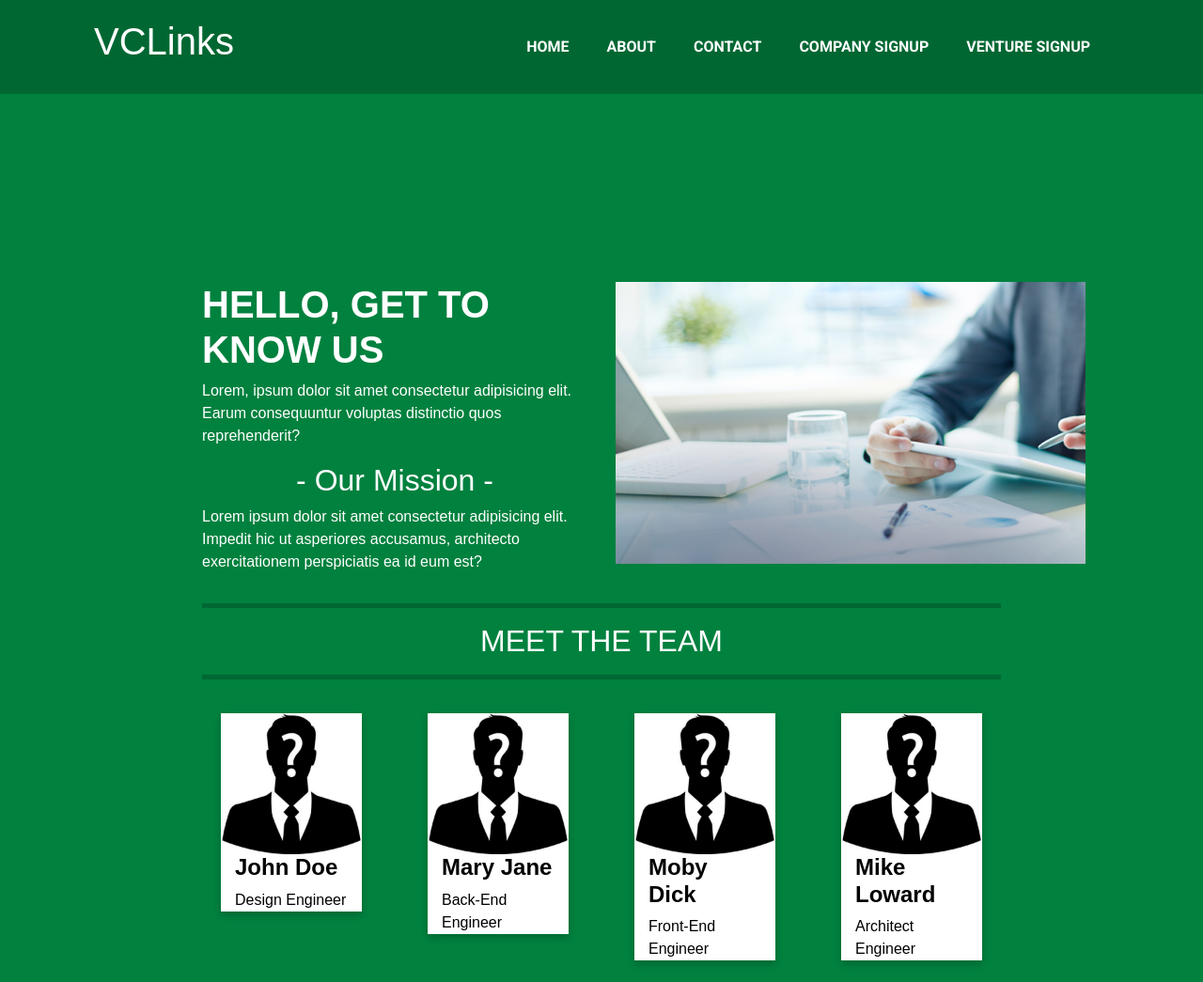
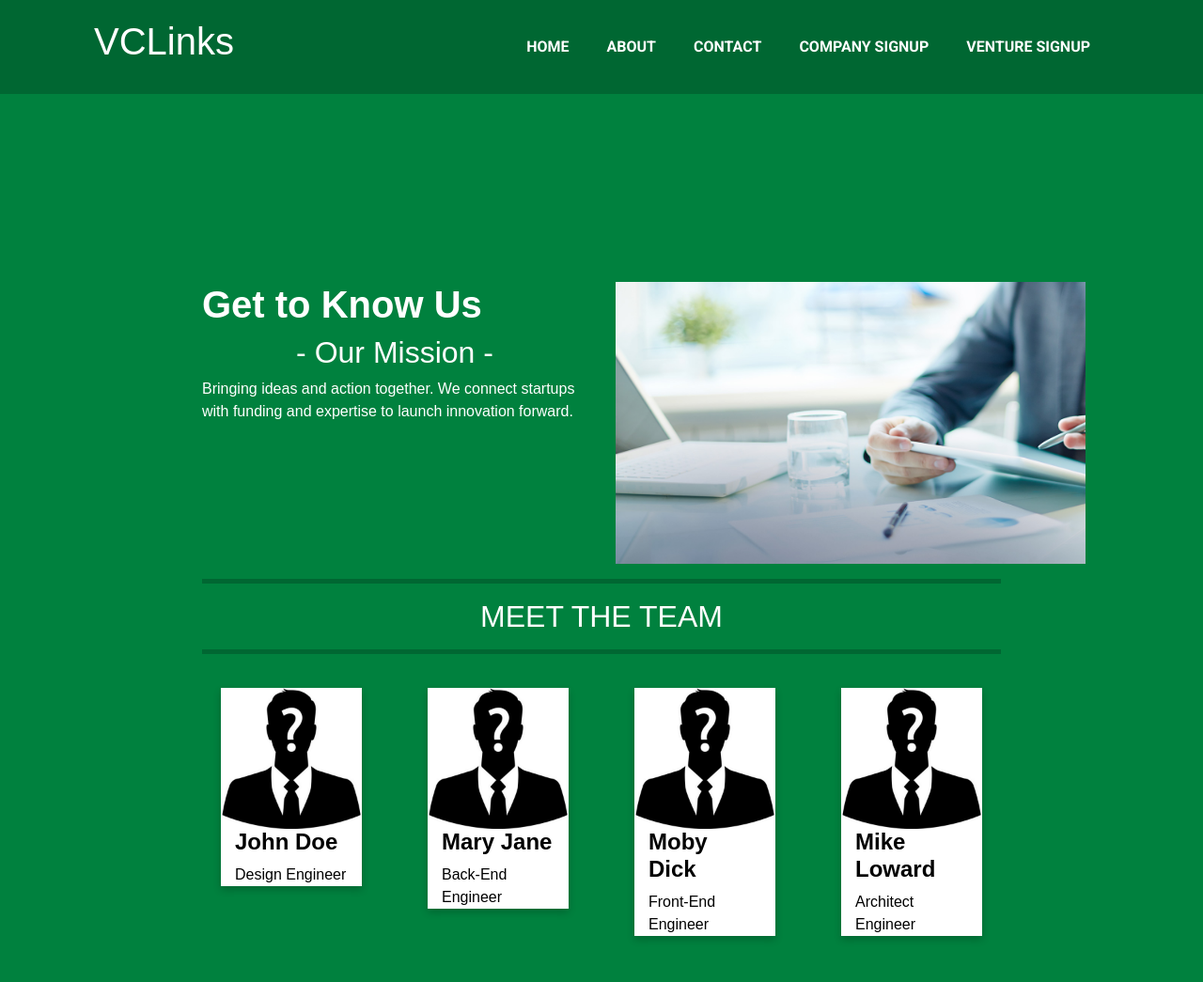
Before and after one commit to HenryDykhne/AlphaHacks2020, a website: page public/html/about.html in a window 1280 px wide. Shown: the top 1045 px of the page at 94% size. Drawn offline with nearby package versions, Linux system fonts and the light colour scheme.

Commit message:
edit about page, update DB

```diff
--- a/public/html/about.html
+++ b/public/html/about.html
@@ -47,14 +47,10 @@
           <div class="container">
               <div class="row">
                   <div class="col-md-6">
-                    <h1><b>HELLO, GET TO KNOW US</b></h1>
-                    <p>Lorem, ipsum dolor sit amet consectetur adipisicing elit.
-                        Earum consequuntur voluptas distinctio quos reprehenderit?
-                    </p>
+                    <h1><b>Get to Know Us</b></h1>
+
                     <h2 style="text-align: center;">- Our Mission -</h2>
-                    <p>Lorem ipsum dolor sit amet consectetur adipisicing elit.
-                        Impedit hic ut asperiores accusamus, architecto exercitationem perspiciatis ea
-                        id eum est?
+                    <p>Bringing ideas and action together. We connect startups with funding and expertise to launch innovation forward.
                     </p>
 
                   </div>
```
Also changed, not shown: 1 other file.
